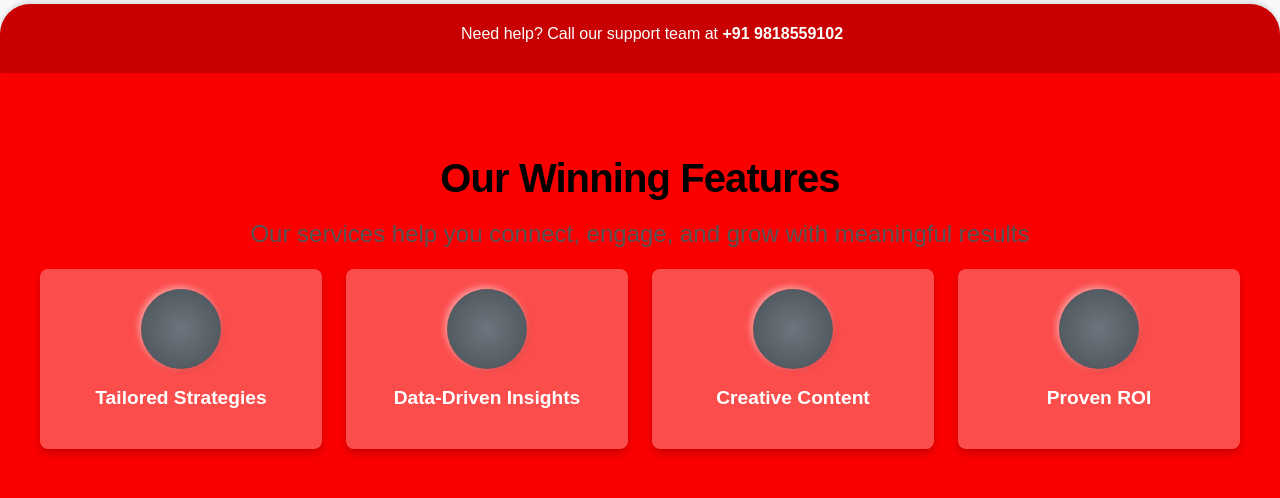
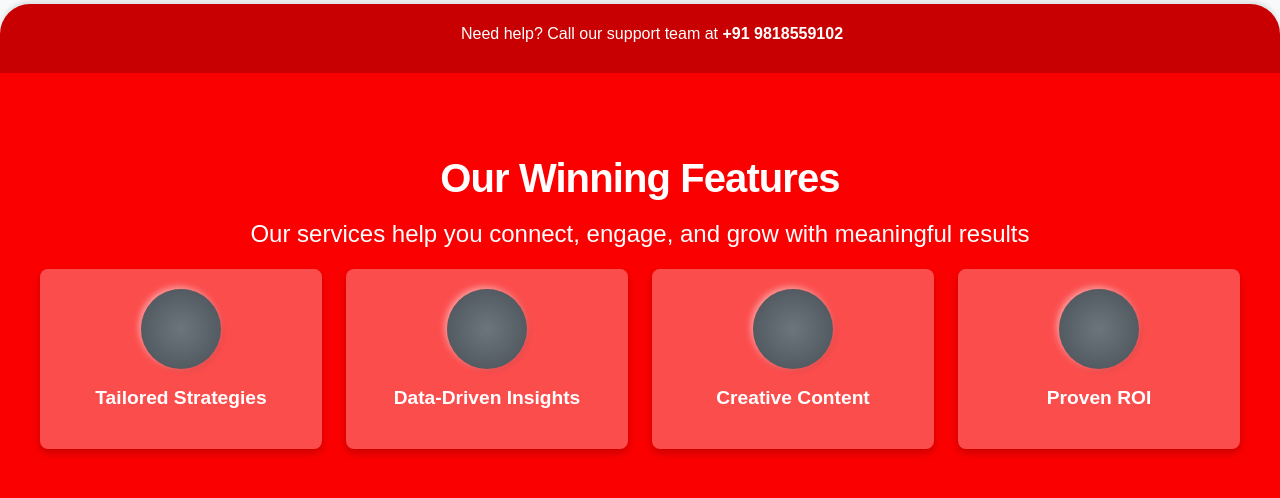
Before and after one commit to ajaySingh2615/sortOutMediaFrontend, a PHP site: page /pages/services/socialMediaInfluencers.html in a window 1280 px wide. Shown: the part 727-1225 px from the top of the page. Run offline with PHP 8.4, Linux system fonts and the light colour scheme; some libraries are stand-ins or nearby versions.

Commit message:
Update text colors for better visibility and modify testimonials section with new names

```diff
--- a/CSS/socialMediaInfluencers.css
+++ b/CSS/socialMediaInfluencers.css
@@ -102,6 +102,10 @@ marquee.smm-marq {
   letter-spacing: -0.9px; /* Small letter-spacing for sleek look */
 }
 
+.sec-white {
+  color: #fff;
+}
+
 .heading-title-md {
   font-size: 1.8rem; /* Larger title size */
   font-weight: 600; /* Semi-bold for emphasis */
@@ -122,6 +126,10 @@ marquee.smm-marq {
   margin-left: auto; /* Center the text block */
   margin-right: auto; /* Center the text block */
   font-weight: 500;
+}
+
+.p-white {
+  color: #fff;
 }
 
 /* Button Styles */
--- a/pages/services/socialMediaInfluencers.html
+++ b/pages/services/socialMediaInfluencers.html
@@ -132,8 +132,10 @@
       <div class="container">
         <div class="row">
           <div class="col-md-12 center">
-            <h2 class="secondary-heading-main">Our Winning Features</h2>
-            <p class="p-lg">
+            <h2 class="secondary-heading-main sec-white">
+              Our Winning Features
+            </h2>
+            <p class="p-lg p-white">
               Our services help you connect, engage, and grow with meaningful
               results
             </p>
@@ -745,7 +747,7 @@
                   efficient way.
                 </p>
                 <h2 class="heading-main-md">Ravi Kapoor</h2>
-                <p><i>Head of Marketing - Elite Brands</i></p>
+                <p><i>Head of Marketing - Josh</i></p>
               </div>
             </div>
           </div>
@@ -767,7 +769,7 @@
                   minimal effort.
                 </p>
                 <h2 class="heading-main-md">Neha Sharma</h2>
-                <p><i>Founder - Nature's Essence</i></p>
+                <p><i>Founder - Trendo</i></p>
               </div>
             </div>
           </div>
@@ -789,7 +791,7 @@
                   presence, Digital Boosters is the way to go.
                 </p>
                 <h2 class="heading-main-md">Manish Verma</h2>
-                <p><i>Marketing Director - Techno Innovations</i></p>
+                <p><i>Marketing Director - meesho</i></p>
               </div>
             </div>
           </div>
```
